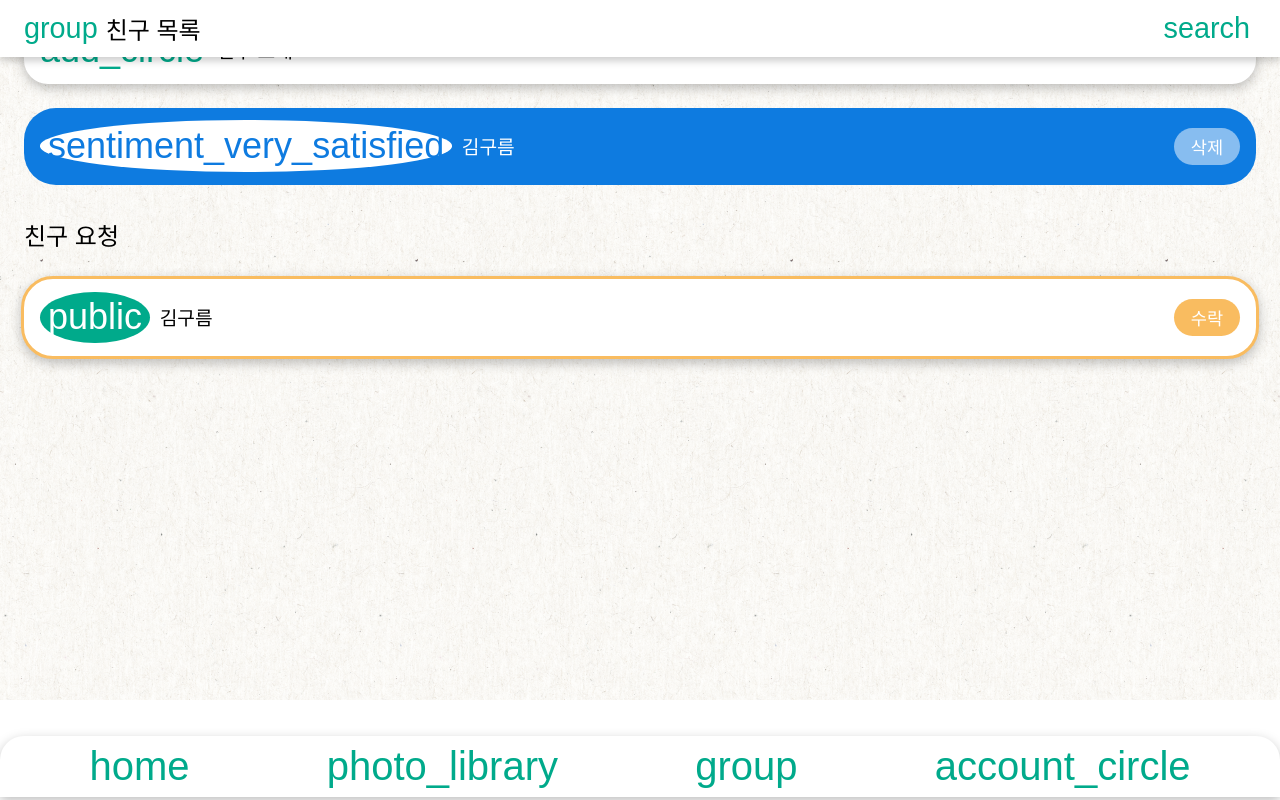
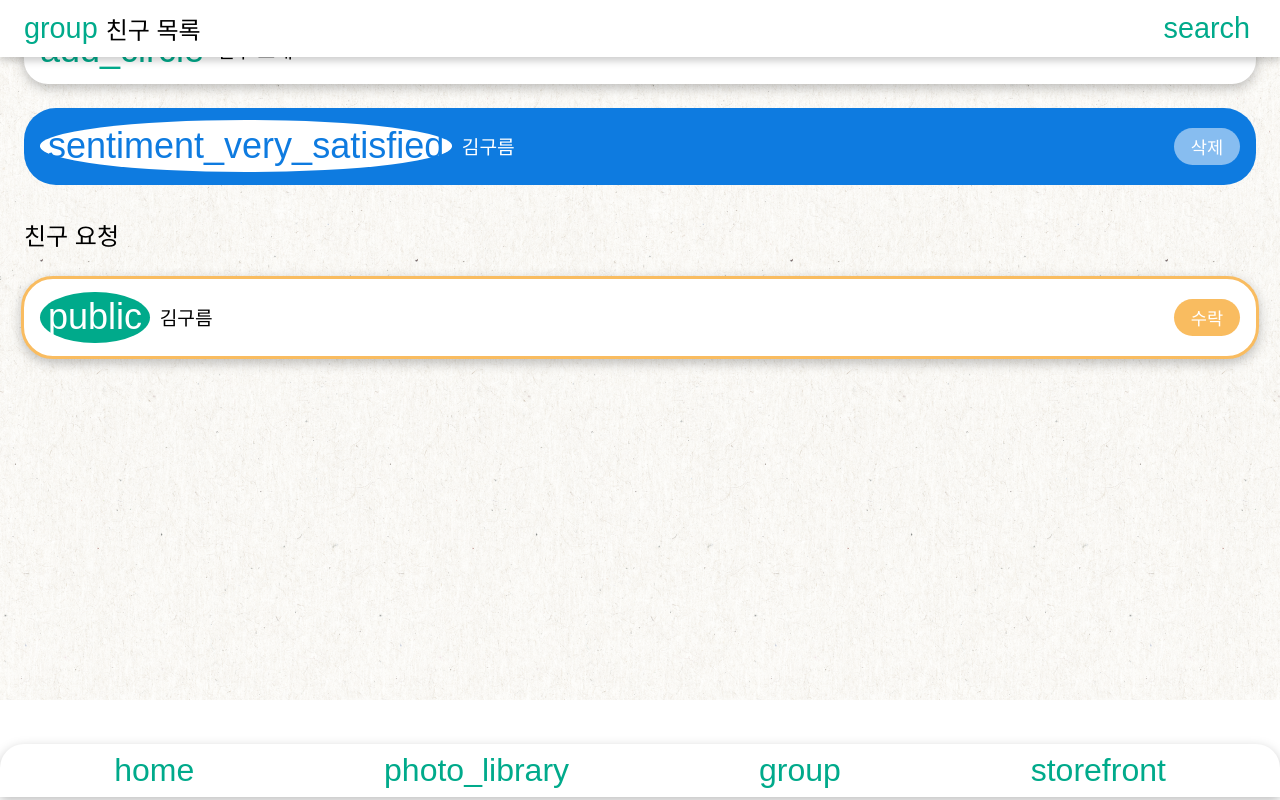
Before and after one commit to goormthon-Univ/2024_BEOTKKOTTHON_TEAM_25_FE, a React (Vite) app: page /friends-list in a window 1280 px wide. Built offline with nearby package versions, Linux system fonts and the light colour scheme; a web font is replaced by a local one.

Commit message:
feat: modify footer icon and size

```diff
--- a/src/components/common/layout/Footer.jsx
+++ b/src/components/common/layout/Footer.jsx
@@ -1,36 +1,5 @@
+import { useNavigate, useLocation } from 'react-router-dom';
 import styled from 'styled-components';
-import { useNavigate, useLocation } from 'react-router-dom';
-
-const FooterPosition = styled.div`
-  position: fixed;
-  bottom: 0;
-  left: 0;
-  width: 100%;
-  height: 4rem;
-`;
-
-const FooterContainer = styled.div`
-  display: flex;
-  flex-direction: row;
-  align-items: center;
-  justify-content: space-around;
-  padding: 0.5rem 1.3rem;
-  border-top-left-radius: 1.5rem;
-  border-top-right-radius: 1.5rem;
-  box-shadow: 0px 0.25rem 0.75rem rgba(0, 0, 0, 0.25);
-  background-color: white;
-`;
-
-const Icon = styled.button`
-  font-size: 2.5rem;
-  font-family: 'Material Symbols Outlined', sans-serif;
-  color: ${(props) => (props.$active ? '#FFFFFFCC' : props.theme.colors.green)};
-  background-color: ${(props) => (props.$active ? props.theme.colors.green : 'transparent')};
-  cursor: pointer;
-  border: 0;
-  border-radius: 1.5rem;
-  padding: 0rem 1rem;
-`;
 
 const Footer = () => {
   const navigate = useNavigate();
@@ -45,8 +14,8 @@ const Footer = () => {
   const handleClickFriends = () => {
     navigate('/friends');
   };
-  const handleClickMyPage = () => {
-    navigate('/mypage');
+  const handleClickStore = () => {
+    navigate('/store');
   };
 
   return (
@@ -61,12 +30,43 @@ const Footer = () => {
         <Icon onClick={handleClickFriends} $active={location.pathname === '/friends'}>
           group
         </Icon>
-        <Icon onClick={handleClickMyPage} $active={location.pathname === '/mypage'}>
-          account_circle
+        <Icon onClick={handleClickStore} $active={location.pathname === '/store'}>
+          storefront
         </Icon>
       </FooterContainer>
     </FooterPosition>
   );
 };
 
+const FooterPosition = styled.div`
+  position: fixed;
+  bottom: 0;
+  left: 0;
+  width: 100%;
+  height: 3.5rem;
+`;
+
+const FooterContainer = styled.div`
+  display: flex;
+  flex-direction: row;
+  align-items: center;
+  justify-content: space-around;
+  padding: 0.5rem 1.2rem;
+  border-top-left-radius: 1.5rem;
+  border-top-right-radius: 1.5rem;
+  box-shadow: 0px 0.25rem 0.75rem rgba(0, 0, 0, 0.25);
+  background-color: white;
+`;
+
+const Icon = styled.button`
+  padding: 0rem 0.7rem;
+  border: 0;
+  border-radius: 1.5rem;
+  background-color: ${(props) => (props.$active ? props.theme.colors.green : 'transparent')};
+  cursor: pointer;
+  font-family: 'Material Symbols Outlined', sans-serif;
+  font-size: 2rem;
+  color: ${(props) => (props.$active ? '#FFFFFFCC' : props.theme.colors.green)};
+`;
+
 export default Footer;
```
